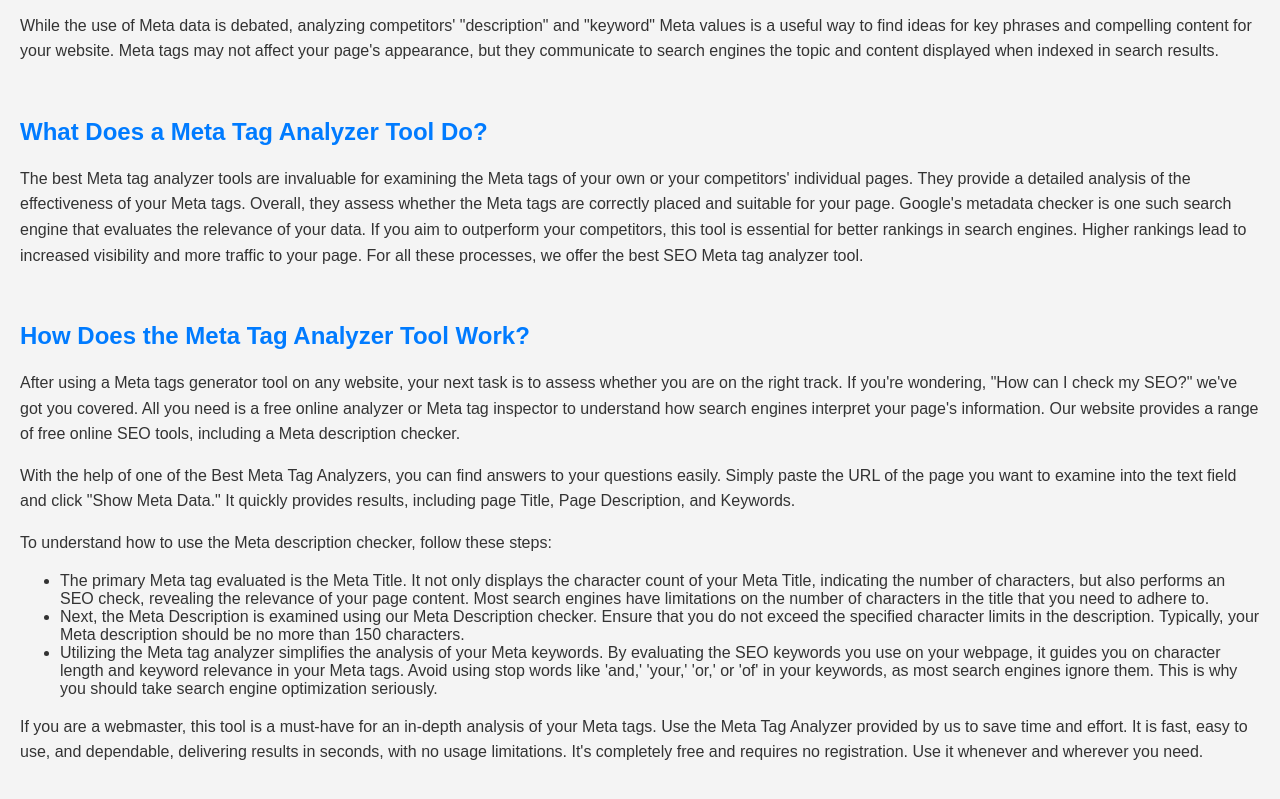
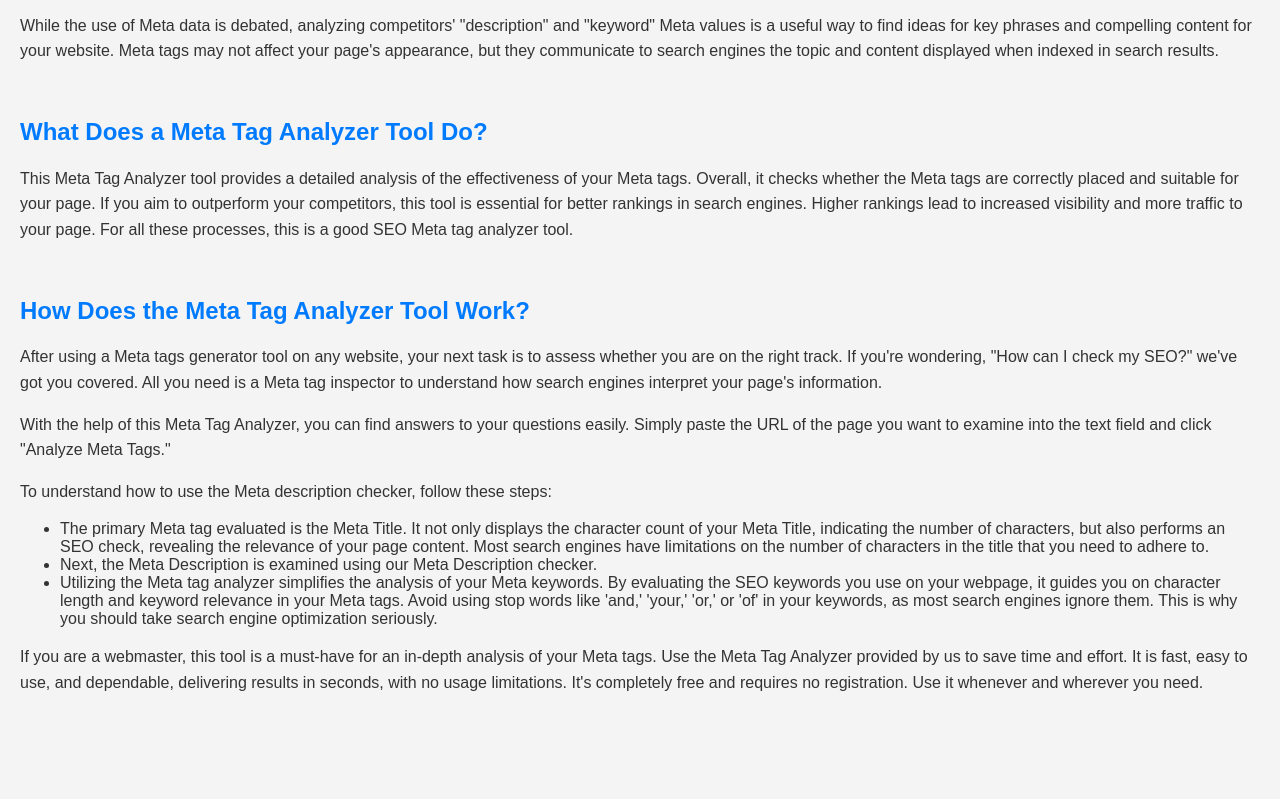
Before and after one commit to TonyOjelel/Meta-Tag-Analyzer, a plain HTML site: page index.html in a window 1280 px wide. Shown: the part 431-1230 px from the top of the page. After the commit the page ends 1163 px from the top, so only its background shows below. Drawn offline with Linux system fonts and the light colour scheme.

Commit message:
2nd commit

```diff
--- a/index.html
+++ b/index.html
@@ -25,27 +25,24 @@
 
 <br>
 <h2>What Does a Meta Tag Analyzer Tool Do?</h2>
-<p>The best Meta tag analyzer tools are invaluable for examining the Meta tags of your own or your competitors' individual pages. They provide a detailed analysis of the effectiveness of your Meta tags. Overall, they assess whether the Meta tags are correctly placed and suitable for your page. Google's metadata checker is one such search engine that evaluates the relevance of your data. If you aim to outperform your competitors, this tool is essential for better rankings in search engines. Higher rankings lead to increased visibility and more traffic to your page. For all these processes, we offer the best SEO Meta tag analyzer tool.</p>
+<p>This Meta Tag Analyzer tool provides a detailed analysis of the effectiveness of your Meta tags. Overall, it checks whether the Meta tags are correctly placed and suitable for your page. If you aim to outperform your competitors, this tool is essential for better rankings in search engines. Higher rankings lead to increased visibility and more traffic to your page. For all these processes, this is a good SEO Meta tag analyzer tool.</p>
 
 <br>
 <h2>How Does the Meta Tag Analyzer Tool Work?</h2>
-<p>After using a Meta tags generator tool on any website, your next task is to assess whether you are on the right track. If you're wondering, "How can I check my SEO?" we've got you covered. All you need is a free online analyzer or Meta tag inspector to understand how search engines interpret your page's information. Our website provides a range of free online SEO tools, including a Meta description checker.</p>
+<p>After using a Meta tags generator tool on any website, your next task is to assess whether you are on the right track. If you're wondering, "How can I check my SEO?" we've got you covered. All you need is a Meta tag inspector to understand how search engines interpret your page's information.</p>
 
-<p>With the help of one of the Best Meta Tag Analyzers, you can find answers to your questions easily. Simply paste the URL of the page you want to examine into the text field and click "Show Meta Data." It quickly provides results, including page Title, Page Description, and Keywords.</p>
+<p>With the help of this Meta Tag Analyzer, you can find answers to your questions easily. Simply paste the URL of the page you want to examine into the text field and click "Analyze Meta Tags."</p>
 
 <p>To understand how to use the Meta description checker, follow these steps:</p>
 
 <ul>
     <li>The primary Meta tag evaluated is the Meta Title. It not only displays the character count of your Meta Title, indicating the number of characters, but also performs an SEO check, revealing the relevance of your page content. Most search engines have limitations on the number of characters in the title that you need to adhere to.</li>
-    <li>Next, the Meta Description is examined using our Meta Description checker. Ensure that you do not exceed the specified character limits in the description. Typically, your Meta description should be no more than 150 characters.</li>
+    <li>Next, the Meta Description is examined using our Meta Description checker.</li>
     <li>Utilizing the Meta tag analyzer simplifies the analysis of your Meta keywords. By evaluating the SEO keywords you use on your webpage, it guides you on character length and keyword relevance in your Meta tags. Avoid using stop words like 'and,' 'your,' 'or,' or 'of' in your keywords, as most search engines ignore them. This is why you should take search engine optimization seriously.</li>
 </ul>
 
 <p>If you are a webmaster, this tool is a must-have for an in-depth analysis of your Meta tags. Use the Meta Tag Analyzer provided by us to save time and effort. It is fast, easy to use, and dependable, delivering results in seconds, with no usage limitations. It's completely free and requires no registration. Use it whenever and wherever you need.</p>
 
-
-
-
     <script src="app.js"></script>
 </body>
 </html>
```
Also changed, not shown: README.md.
